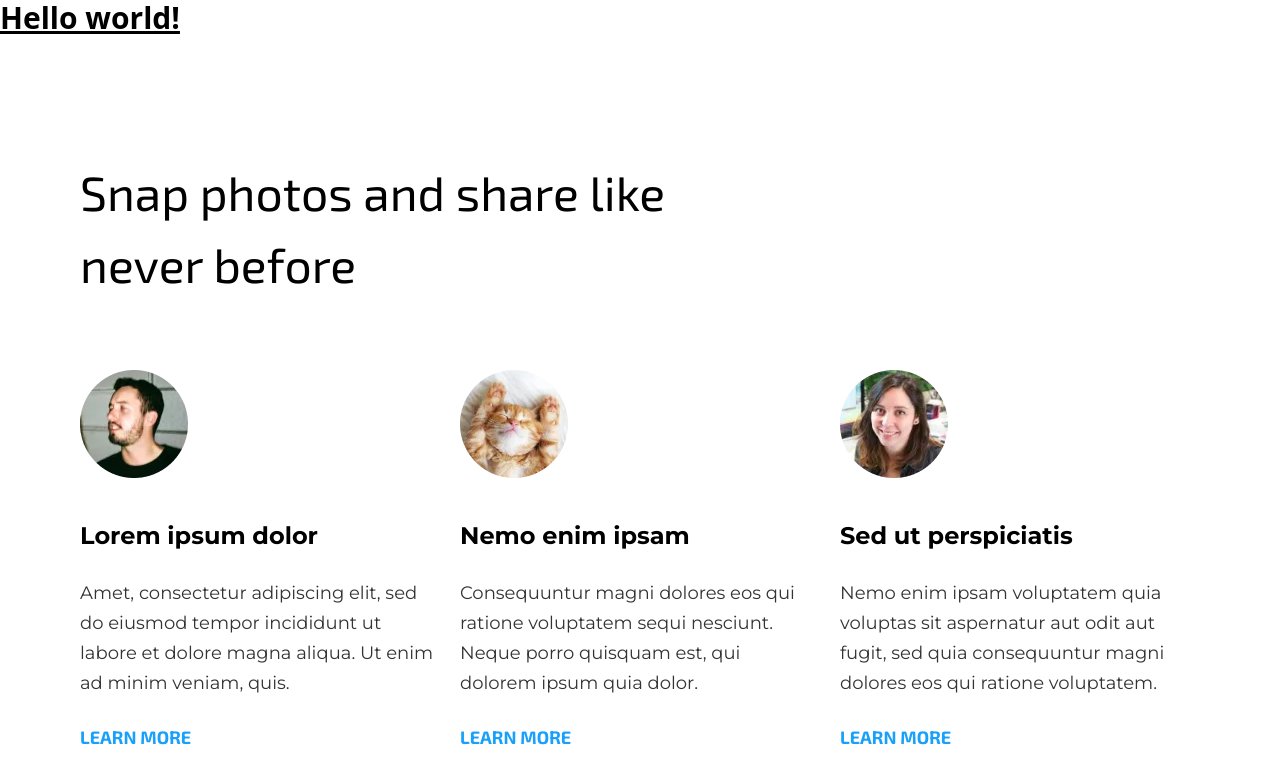
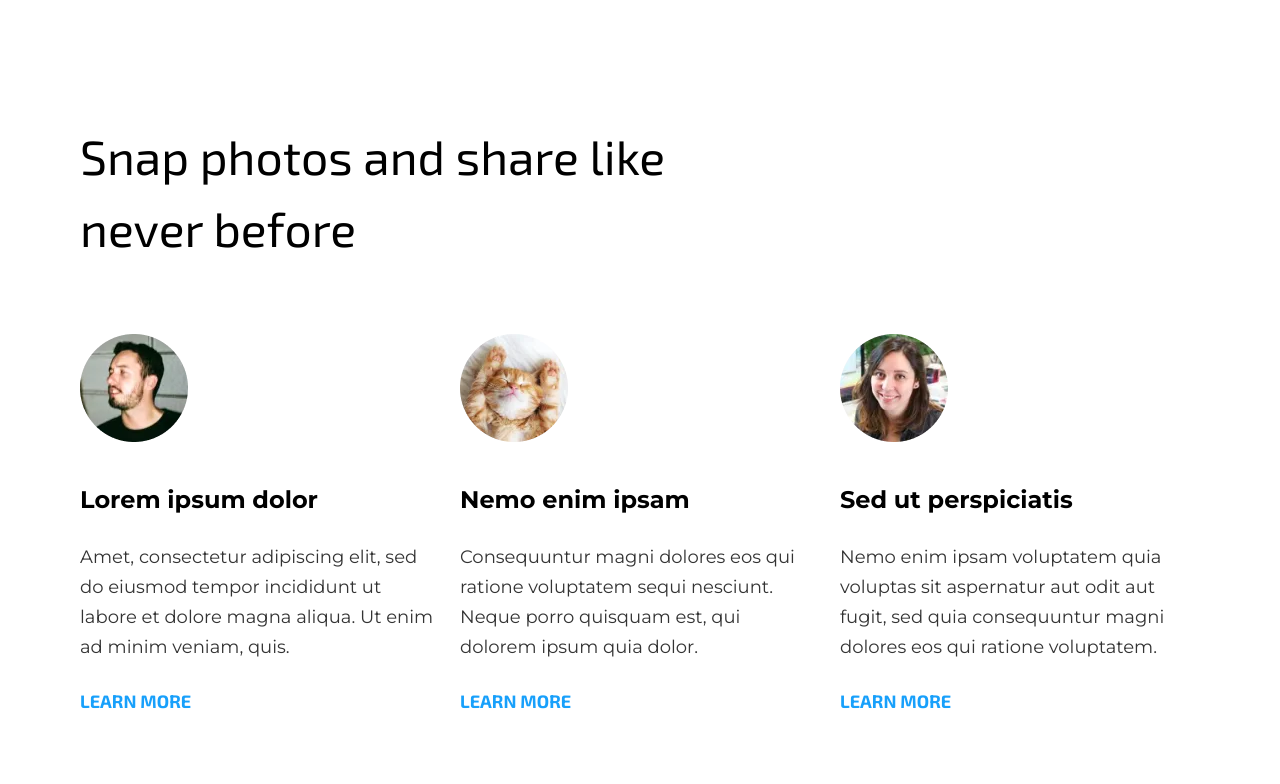
Before and after one commit to autroshot/challenge-2024-09-20, a React (Vite) app: page / in a window 1280 px wide. Shown: the top 784 px of the page. Built offline with nearby package versions, Linux system fonts and the light colour scheme.

Commit message:
불필요한 요소 제거

```diff
--- a/src/App.tsx
+++ b/src/App.tsx
@@ -3,7 +3,6 @@ import ProfileSection from '@/components/profileSection';
 function App() {
     return (
         <>
-            <h1 className="text-3xl font-bold underline">Hello world!</h1>
             <ProfileSection />
         </>
     );
```
